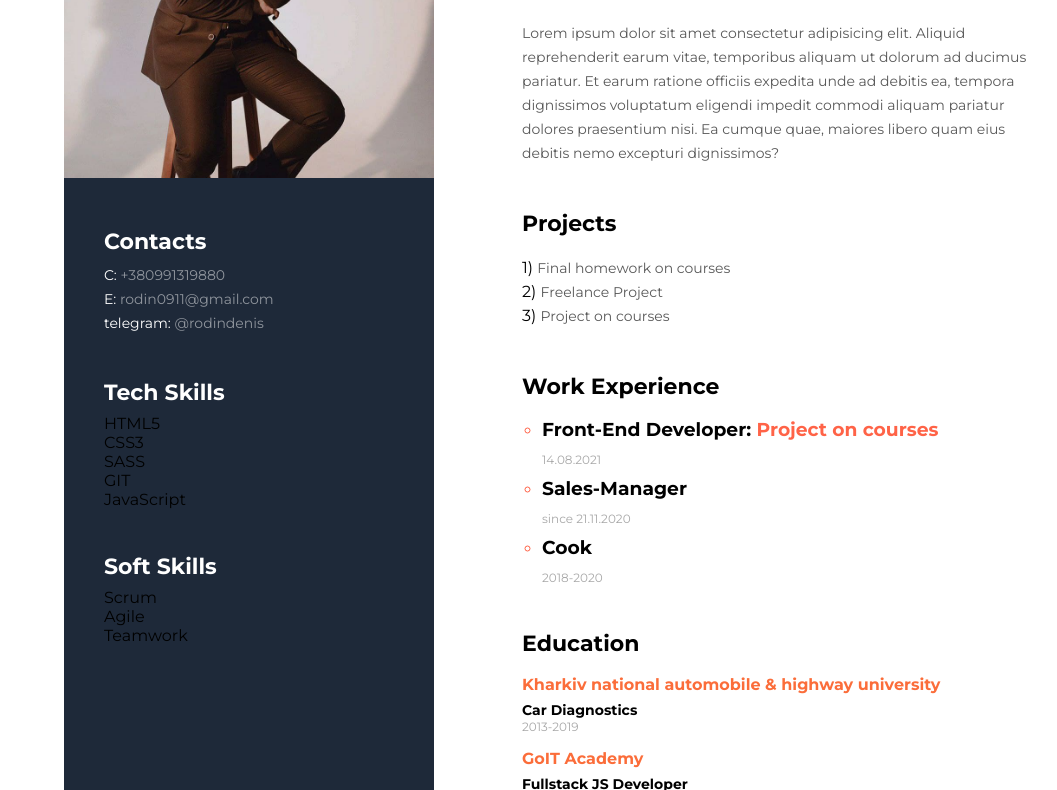
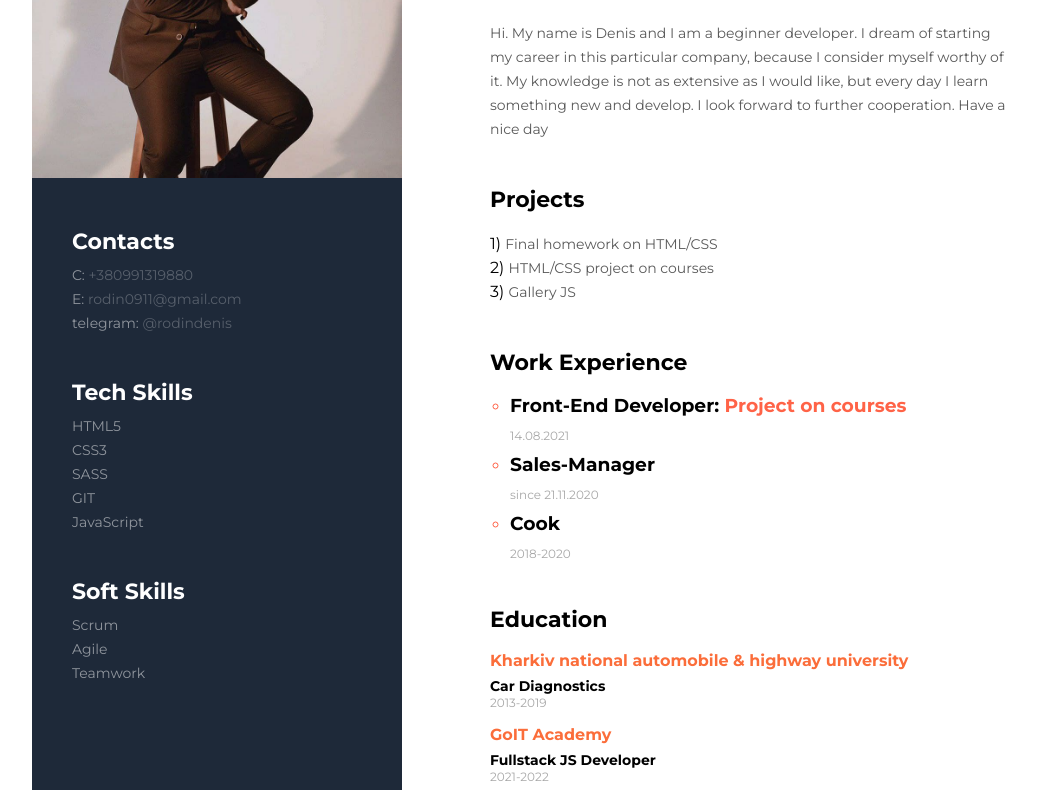
Before and after one commit to Rodden95/portfolio, a plain HTML site: page index.html in a window 1280 px wide. Shown: the part 200-990 px from the top of the page, without its empty margins (193-1250 px from the left). Drawn offline with Linux system fonts and the light colour scheme.

Commit message:
new changes

```diff
--- a/index.html
+++ b/index.html
@@ -16,14 +16,19 @@
         <div class="one-col__about-me">
           <span class="one-col__profession">Front-End Developer</span>
           <h1 class="one-col__name-title">Denis Rodin</h1>
-          <p class="one-col__descr">Lorem ipsum dolor sit amet consectetur adipisicing elit. Aliquid reprehenderit earum vitae, temporibus aliquam ut dolorum ad ducimus pariatur. Et earum ratione officiis expedita unde ad debitis ea, tempora dignissimos voluptatum eligendi impedit commodi aliquam pariatur dolores praesentium nisi. Ea cumque quae, maiores libero quam eius debitis nemo excepturi dignissimos?</p>
+          <p class="one-col__descr">Hi. My name is Denis and I am a beginner developer. I dream of starting my career in this particular company, because I consider myself worthy of it. My knowledge is not as extensive as I would like, but every day I learn something new and develop. I look forward to further cooperation. Have a nice day</p>
         </div>
         <div class="one-col__projects">
           <h2 class="one-col__title">Projects</h2>
           <ul class="one-col__list">
-            <li class="one-col__item"><span class="modif">1) </span><a href="https://rodden95.github.io/goit-markup-hw-08/" class="link" target="_blank">Final homework on courses<span class="one-col__clarification"></span></a></li>
-            <li class="one-col__item"><span class="modif">2) </span><a href="https://rodden95.github.io/newProject/" class="link" target="_blank">Freelance Project<span class="one-col__clarification"></span></a></li><span class="modif">3) </span>
-            <a href="https://dmytrodemianenko.github.io/team-project-11/" class="link" target="_blank">Project on courses</a>
+            <li class="one-col__item"><span class="modif">1) </span><a href="https://rodden95.github.io/goit-markup-hw-08/" class="link" target="_blank">Final homework on HTML/CSS<span class="one-col__clarification"></span></a></li>
+            <!-- <li class="one-col__item"><span class="modif">2) </span><a href="https://rodden95.github.io/newProject/" class="link" target="_blank">Freelance Project<span class="one-col__clarification"></span></a></li>-->
+            <li class="one-col__item">
+            <span class="modif">2) </span>
+            <a href="https://dmytrodemianenko.github.io/team-project-11/" class="link" target="_blank">HTML/CSS project on courses</a></li>
+            <li class="one-col__item">
+            <span class="modif">3)</span>
+            <a href="https://rodden95.github.io/goit-js-hw-08-gallery/" class="link" target="_blank">Gallery JS</a></li>
           </ul>
         </div>
         <div class="one-col__work-experience">
@@ -53,7 +58,7 @@
           <div class="one-col-education-cont">
             <div class="one-col__name-of">GoIT Academy</div>
             <span class="one-col__faculty">Fullstack JS Developer</span>
-            <div class="one-col__date">2020-2021</div>
+            <div class="one-col__date">2021-2022</div>
           </div>
         </div>
       </section>
@@ -78,8 +83,6 @@
               <li class="two-col_item">SASS</li>
               <li class="two-col_item">GIT</li>
               <li class="two-col_item">JavaScript</li>
-              <!-- <li class="two-col_item">React.js</li>
-              <li class="two-col_item">Node.js</li> -->
             </ul>
           </div>
           <div class="two-col__skills">
--- a/sass/_one-col.scss
+++ b/sass/_one-col.scss
@@ -1,5 +1,5 @@
 .main {
-  margin: 0 auto;
+  // margin: 0 auto;
   max-width: 1200px;
   display: flex;
   flex-direction: row-reverse;
--- a/sass/_sec-col.scss
+++ b/sass/_sec-col.scss
@@ -12,6 +12,16 @@
   &__container {
     padding-top: 50px;
     padding-left: 40px;
+  }
+  .two-col__list {
+    list-style-color
+  }
+  .two-col__list > * {
+    color: #ffffff;
+    font-weight: normal;
+    font-size: 14px;
+    line-height: 24px;
+    opacity: 0.5;
   }
   .two-col__title {
     margin-bottom: 8px;
@@ -30,7 +40,7 @@
     font-weight: normal;
     font-size: 14px;
     line-height: 24px;
-    color: #ffffff;
     opacity: 0.5;
+    color: white;
   }
 }
```
Also changed, not shown: css/main.css, css/main.min.css, 2 other files.
